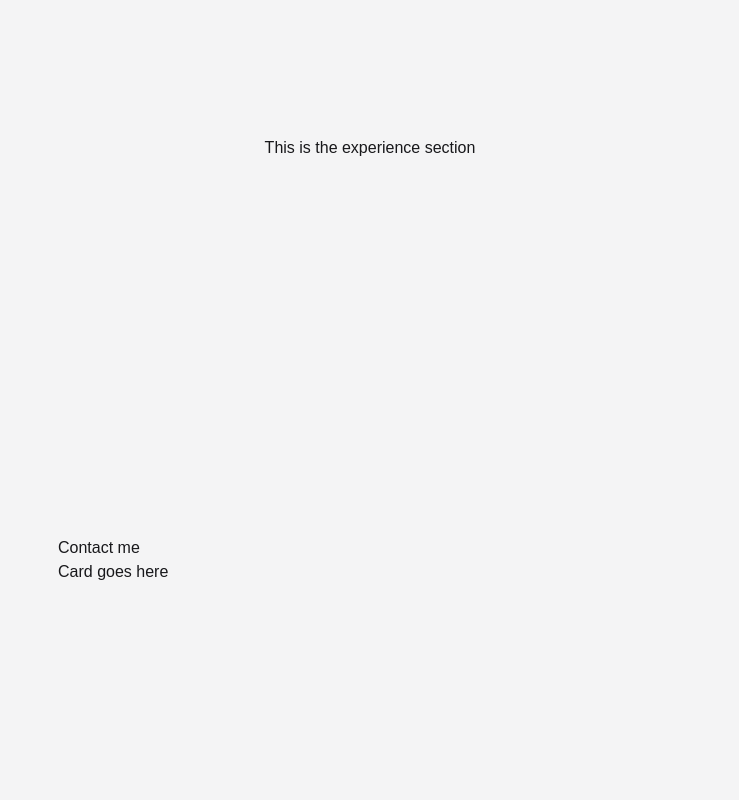
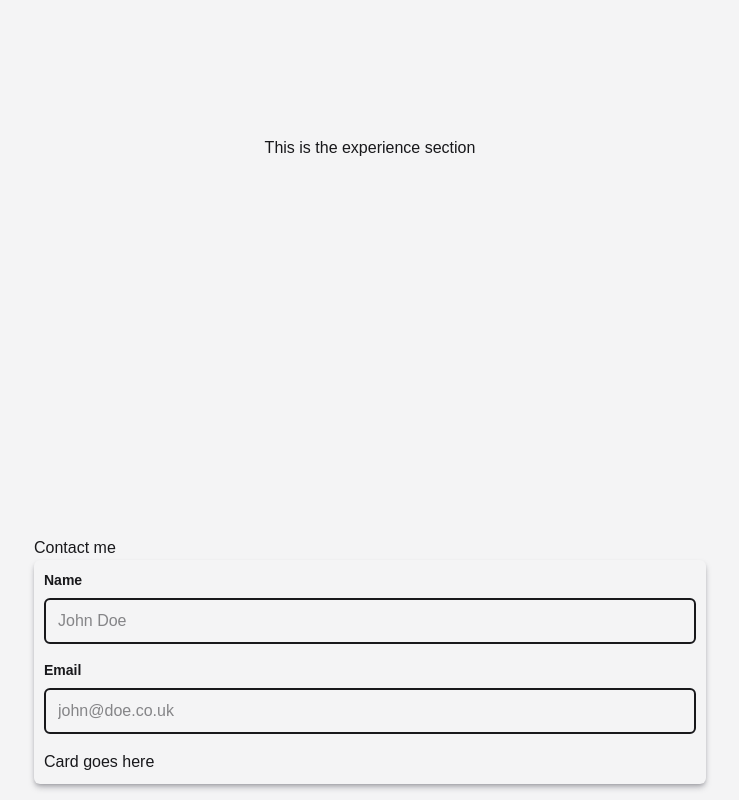
Before and after one commit to scottjoe1996/portfolio, a Next.js app: page / in a window 1280 px wide. Shown: the part 1400-2200 px from the top of the page, without its empty margins (270-1009 px from the left). Before the commit the page ends 2000 px from the top, so only its background shows below. Built offline with nearby package versions, Linux system fonts and the light colour scheme.

Commit message:
created field component and used it in contact section

```diff
--- a/components/sections/contact/contact-section.tsx
+++ b/components/sections/contact/contact-section.tsx
@@ -2,12 +2,18 @@
 
 import React from "react";
 
+import Field from "./field";
+
 const ContactSection: React.FC = () => {
   return (
     <section id="contact" className="flex w-full items-center justify-center">
-      <div className="basis-full lg:basis-1/2">
+      <div className="w-full max-w-2xl">
         <h2>Contact me</h2>
-        <div>
+        <div className="container-shadow rounded-md p-2.5">
+          <form>
+            <Field id="name" label="Name" placeholder="John Doe" />
+            <Field id="email" label="Email" placeholder="john@doe.co.uk" />
+          </form>
           <p>Card goes here</p>
         </div>
       </div>
--- /dev/null
+++ b/components/sections/contact/field.tsx
@@ -0,0 +1,27 @@
+"use client";
+
+import React from "react";
+
+interface FieldProps {
+  id: string;
+  label: string;
+  placeholder: string;
+}
+
+const Field: React.FC<FieldProps> = ({ id, label, placeholder }) => {
+  return (
+    <div className="mb-4">
+      <label className="mb-2 block text-sm font-bold" htmlFor={id}>
+        {label}
+      </label>
+      <input
+        className="w-full appearance-none rounded-md border-2 px-3 py-2 leading-relaxed"
+        id={id}
+        type="email"
+        placeholder={placeholder}
+      />
+    </div>
+  );
+};
+
+export default Field;
```
